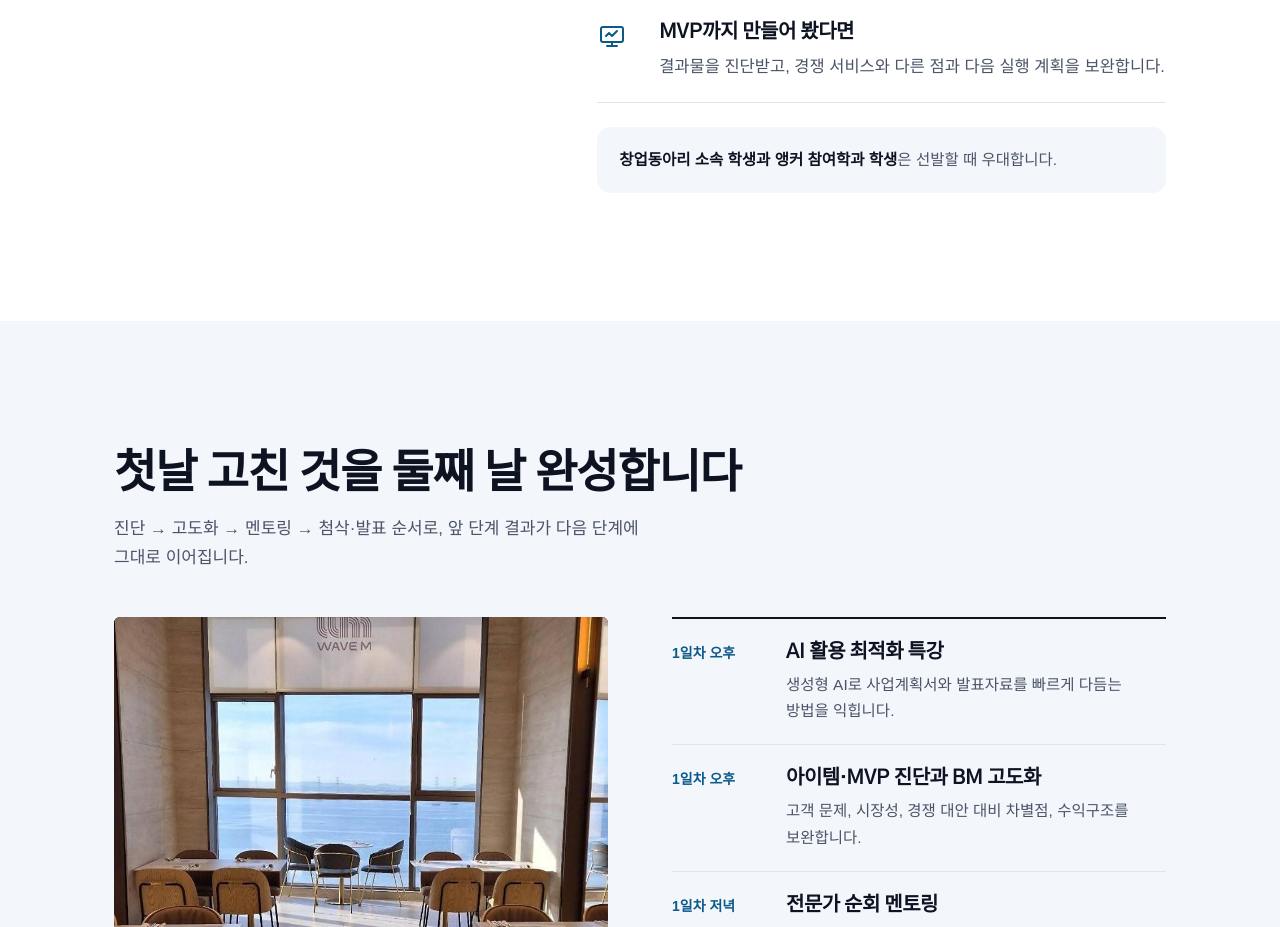
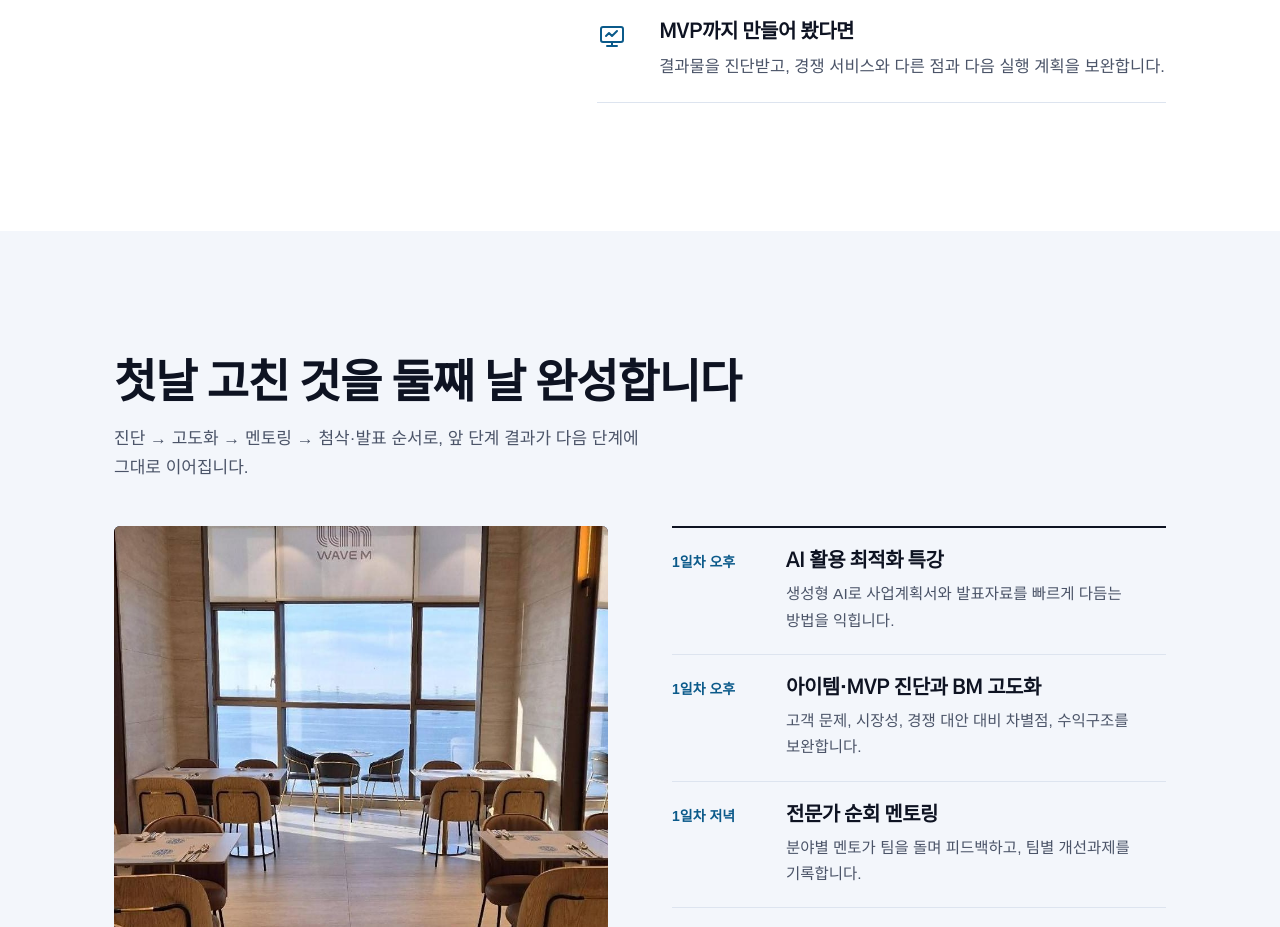
Before and after one commit to krb0118-blip/yuhan-startup-camp-2026, a plain HTML site: page index.html in a window 1280 px wide. Shown: the part 1680-2607 px from the top of the page. Drawn offline with Linux system fonts and the light colour scheme; a web font is replaced by a local one.

Commit message:
대상 섹션 우대 안내 박스 삭제
Co-Authored-By: Claude Opus 5.5 <noreply@anthropic.com>
Claude-Session: https://claude.ai/code/session_01AuCiYrqjLo8HChB3Jh5yyD

```diff
--- a/index.html
+++ b/index.html
@@ -289,7 +289,6 @@ footer b{color:var(--white)}
         <li><svg viewBox="0 0 30 30" fill="none" stroke="currentColor" stroke-width="2" stroke-linecap="round" stroke-linejoin="round" aria-hidden="true"><path d="M9 5h12v6a6 6 0 0 1-12 0V5ZM9 8H5a4 4 0 0 0 4 5M21 8h4a4 4 0 0 1-4 5M15 17v5M10 26h10M12 22h6"/></svg><div><h3>경진대회를 준비하고 있다면</h3><p>심사 관점에 맞춰 사업계획서를 고치고, 모의 발표로 질문까지 미리 받아 봅니다.</p></div></li>
         <li><svg viewBox="0 0 30 30" fill="none" stroke="currentColor" stroke-width="2" stroke-linecap="round" stroke-linejoin="round" aria-hidden="true"><rect x="4" y="6" width="22" height="15" rx="2"/><path d="M10 25h10M15 21v4M9 15l3-3 3 3 5-5"/></svg><div><h3>MVP까지 만들어 봤다면</h3><p>결과물을 진단받고, 경쟁 서비스와 다른 점과 다음 실행 계획을 보완합니다.</p></div></li>
       </ul>
-      <div class="tint"><b>창업동아리 소속 학생과 앵커 참여학과 학생</b>은 선발할 때 우대합니다.</div>
     </div>
   </div>
 </section>
```
